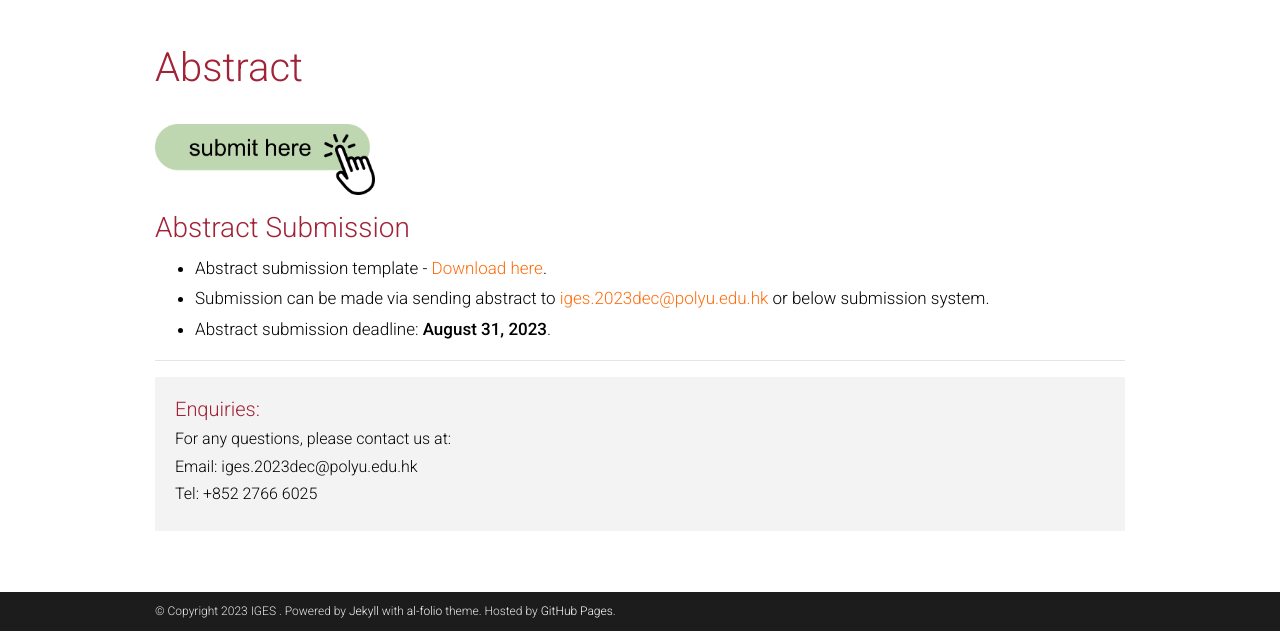
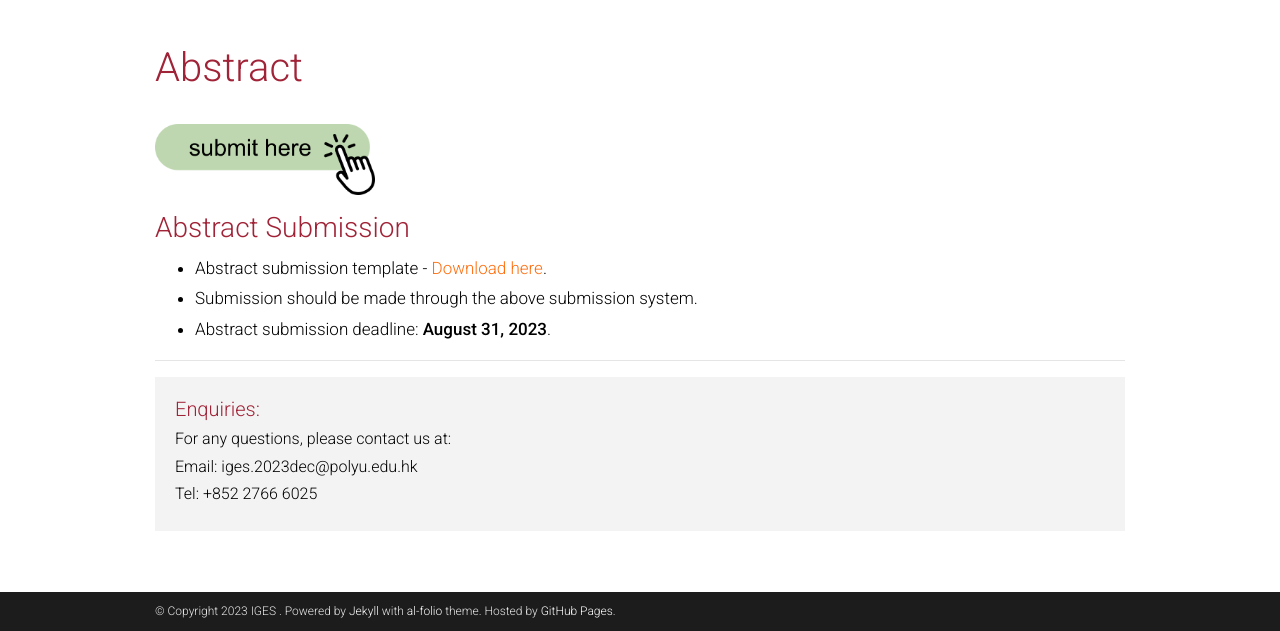
Before and after one commit to iges2023/iges2023.github.io, a Jekyll site: the page built from _pages/abstract.md, in a window 1280 px wide and 1031 px high, cut to the strip 400-1031 px from the top of the window. Built offline with Jekyll 4.4.1, drawn with Linux system fonts in a browser that asks for light colours; full-size pictures stand in for the smaller copies a plugin makes; comment, search, counter and statistics services are not loaded; a style sheet for code colours, icons or effects is not loaded.

Commit message:
update information

```diff
--- a/_pages/abstract.md
+++ b/_pages/abstract.md
@@ -17,7 +17,7 @@ nav_order: 5
 ### Abstract Submission
 
 * Abstract submission template - [Download here](../assets/templates/IGES2023_abstract template.docx).
-* Submission can be made via sending abstract to [iges.2023dec@polyu.edu.hk](mailto:iges.2023dec@polyu.edu.hk) or below submission system.
+* Submission should be made through the above submission system.
 * Abstract submission deadline: **August 31, 2023**.
 
 
```
Also changed, not shown: _pages/minisymposia.md (+1 -1 lines), _pages/speakers.md (+4 -3 lines).
